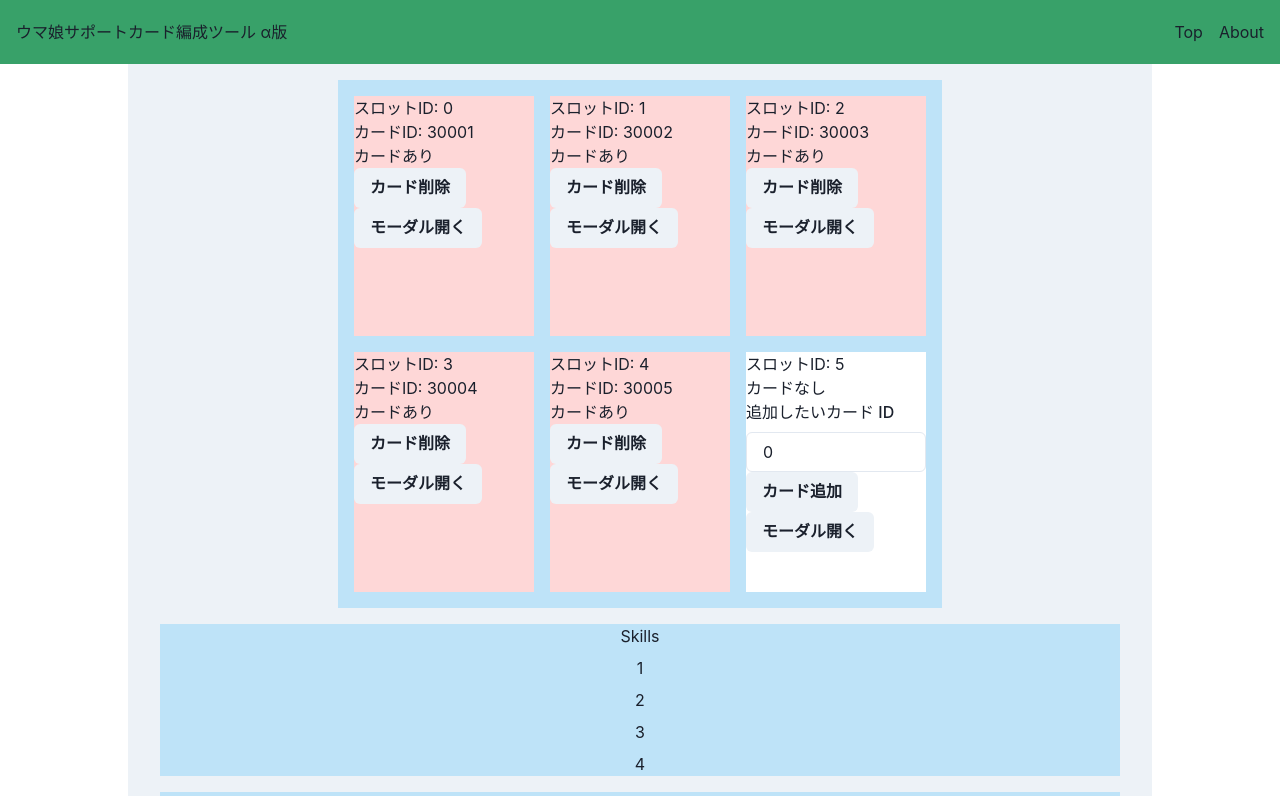
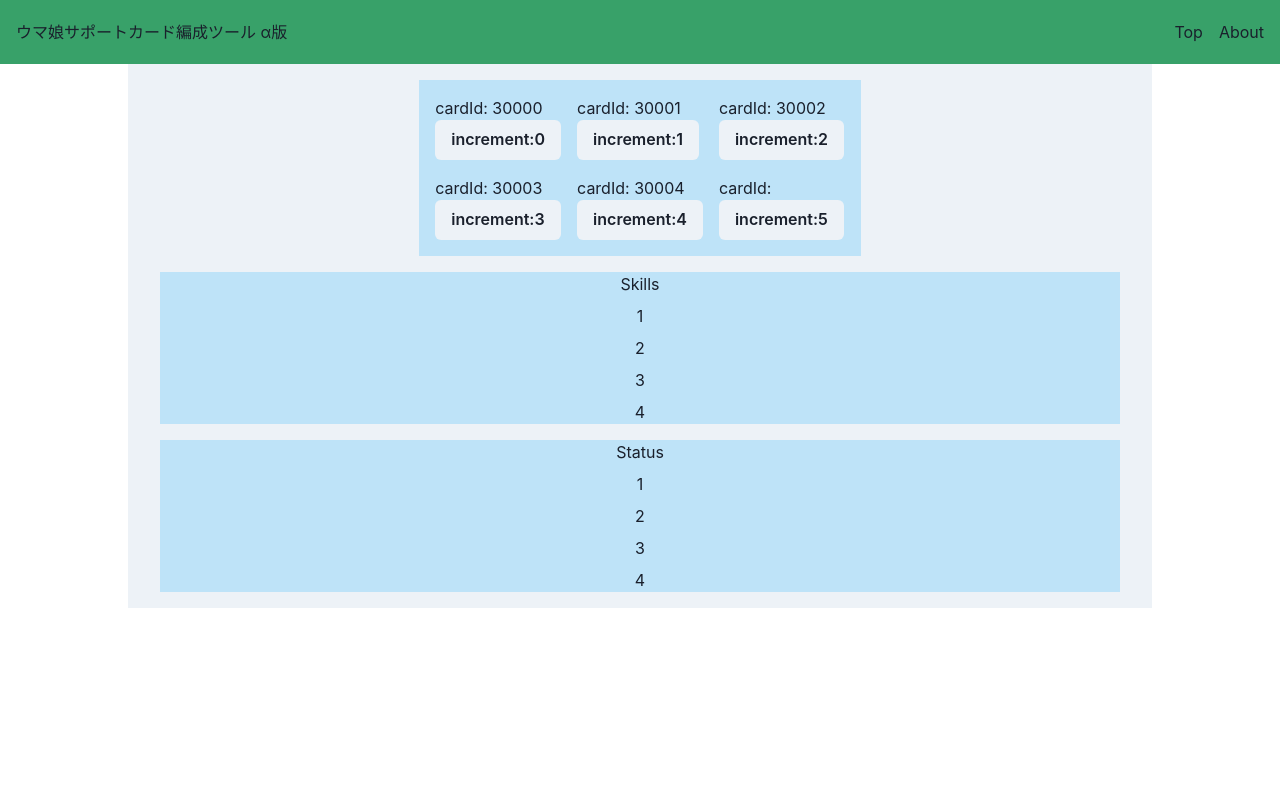
Before and after one commit to y4shiro/uma-card-deck-tools, a Next.js app: page / in a window 1280 px wide. Shown: the top 796 px of the page. Built offline with nearby package versions, Linux system fonts and the light colour scheme; no server answers; the database is empty.

Commit message:
feat: cardDeckSlice を作成し、初期値に cardSlot を 6 つ持つ配列を定義した。また、removeCard reducer を新たに定義し、任意のカードスロットのカードを削除可能にした

```diff
--- a/src/app/store.ts
+++ b/src/app/store.ts
@@ -1,7 +1,7 @@
 import { configureStore } from '@reduxjs/toolkit';
-import testReducer from '../features/Test/testSlice';
+import cardDeckReducer from '../features/Support/CardDeck/cardDeckSlice';
 
-export const store = configureStore({ reducer: { test: testReducer } });
+export const store = configureStore({ reducer: { cardDeck: cardDeckReducer } });
 
 export type RootState = ReturnType<typeof store.getState>;
 export type AppDispatch = typeof store.dispatch;
--- /dev/null
+++ b/src/features/Support/CardDeck/cardDeckSlice.ts
@@ -0,0 +1,28 @@
+import { createSlice } from '@reduxjs/toolkit';
+import type { PayloadAction } from '@reduxjs/toolkit';
+import { RootState } from '@/app/store';
+
+export type SlotId = 0 | 1 | 2 | 3 | 4 | 5;
+type cardSlotType = { slotId: SlotId; cardId: number | null };
+
+const initialState: cardSlotType[] = [
+  { slotId: 0, cardId: 30000 },
+  { slotId: 1, cardId: 30001 },
+  { slotId: 2, cardId: 30002 },
+  { slotId: 3, cardId: 30003 },
+  { slotId: 4, cardId: 30004 },
+  { slotId: 5, cardId: null },
+];
+export const cardDeckSlice = createSlice({
+  name: 'cardDeck',
+  initialState,
+  reducers: {
+    removeCard: (state, action: PayloadAction<{ slotId: SlotId }>) => {
+      state[action.payload.slotId] = { slotId: action.payload.slotId, cardId: null };
+    },
+  },
+});
+
+export const { removeCard } = cardDeckSlice.actions;
+// export const selectDeck = (state: RootState) => state.cardDeck;
+export default cardDeckSlice.reducer;
--- a/src/features/Support/CardDeck/index.tsx
+++ b/src/features/Support/CardDeck/index.tsx
@@ -1,84 +1,27 @@
-import { Box, Grid, useDisclosure } from '@chakra-ui/react';
-import { Reducer, useEffect, useReducer, useState } from 'react';
+import { Box, Button, Grid, Text } from '@chakra-ui/react';
+import { useDispatch, useSelector } from 'react-redux';
 
-import CardSelectModal from './CardSelectModal';
-import CardSlot from './CardSlot';
-import type { CardType } from '@/types/cards';
-import { supabase } from '@/utils/supabaseClient';
-
-export type SlotIdType = 0 | 1 | 2 | 3 | 4 | 5;
-type CardSlotStoreType = { slotId: SlotIdType; cardId: number | null };
-const initCardDeckState: CardSlotStoreType[] = [
-  { slotId: 0, cardId: 30001 },
-  { slotId: 1, cardId: 30002 },
-  { slotId: 2, cardId: 30003 },
-  { slotId: 3, cardId: 30004 },
-  { slotId: 4, cardId: 30005 },
-  { slotId: 5, cardId: null },
-];
-
-export type ActionType =
-  | { type: 'addCard'; payload: { slotId: SlotIdType; cardId: number } }
-  | { type: 'removeCard'; payload: { slotId: SlotIdType } };
-
-const reducer: Reducer<CardSlotStoreType[], ActionType> = (state, action) => {
-  switch (action.type) {
-    case 'addCard':
-      return state.map((cardSlot) => {
-        if (cardSlot.slotId === action.payload.slotId) cardSlot.cardId = action.payload.cardId;
-        return cardSlot;
-      });
-    case 'removeCard':
-      return state.map((cardSlot) => {
-        if (cardSlot.slotId === action.payload.slotId) cardSlot.cardId = null;
-        return cardSlot;
-      });
-    default:
-      return state;
-  }
-};
+import { removeCard, SlotId } from './cardDeckSlice';
+import { RootState } from '@/app/store';
 
 const CardDeck = (): JSX.Element => {
-  const { isOpen, onOpen, onClose } = useDisclosure();
-  const [cards, setCards] = useState<CardType[]>();
-  const [deck, dispatch] = useReducer(reducer, initCardDeckState);
-  const [openSlotId, setOpenSlotId] = useState<SlotIdType | null>(null);
+  const deck = useSelector((state: RootState) => state.cardDeck);
+  const dispatch = useDispatch();
 
-  useEffect(() => {
-    const getCards = async () => {
-      try {
-        const { data, error } = await supabase.from('view_cards_json').select('*');
-        setCards(data);
-      } catch (error) {
-        console.log(error);
-      }
-    };
-
-    getCards();
-  }, []);
+  const removeHandler = (slotId: SlotId) => {
+    dispatch(removeCard({ slotId }));
+  };
 
   return (
     <Box bgColor='blue.100'>
       <Grid w='100%' h='100%' p='4' gap='4' templateColumns='repeat(3, 1fr)'>
-        {deck.map((value, key) => (
-          <CardSlot
-            slotId={value.slotId}
-            cardId={value.cardId}
-            dispatch={dispatch}
-            onOpen={onOpen}
-            setOpenSlotId={setOpenSlotId}
-            key={key}
-          />
+        {deck.map((d, index) => (
+          <Box w='100%' h='100%' key={index}>
+            <Text>cardId: {d.cardId}</Text>
+            <Button onClick={() => removeHandler(d.slotId)}>increment:{index}</Button>
+          </Box>
         ))}
       </Grid>
-
-      <CardSelectModal
-        cards={cards}
-        isOpen={isOpen}
-        onClose={onClose}
-        openSlotId={openSlotId}
-        setOpenSlotId={setOpenSlotId}
-      />
     </Box>
   );
 };
--- a/src/features/Test/index.tsx
+++ /dev/null
@@ -1,19 +0,0 @@
-import React from 'react';
-import { useDispatch, useSelector } from 'react-redux';
-
-import { switchFlag } from './testSlice';
-import type { RootState } from '@/app/store';
-
-const Test = () => {
-  const flag = useSelector((state: RootState) => state.test.flag);
-  const dispatch = useDispatch();
-
-  return (
-    <div>
-      <p>flag: {`${flag}`}</p>
-      <button onClick={() => dispatch(switchFlag())}>switch flag</button>
-    </div>
-  );
-};
-
-export default Test;
--- a/src/features/Test/testSlice.ts
+++ /dev/null
@@ -1,29 +0,0 @@
-import { createSlice } from '@reduxjs/toolkit';
-import { RootState } from './../../app/store';
-
-type testState = {
-  flag: boolean;
-  count: number;
-};
-
-const initialState: testState = {
-  flag: false,
-  count: 0,
-};
-
-export const testSlice = createSlice({
-  name: 'test',
-  initialState,
-  reducers: {
-    incrementCount: (state) => {
-      state.count += 1;
-    },
-    switchFlag: (state) => {
-      state.flag = !state.flag;
-    },
-  },
-});
-
-export const { incrementCount, switchFlag } = testSlice.actions;
-export const selectFlag = (state: RootState) => state.test.flag;
-export default testSlice.reducer;
--- a/src/pages/index.tsx
+++ b/src/pages/index.tsx
@@ -3,7 +3,6 @@ import type { NextPageWithLayout } from 'next';
 import Head from 'next/head';
 
 import Support from '@/features/Support';
-import Test from '@/features/Test';
 import { Layout } from '@/layouts/Layout';
 
 const Home: NextPageWithLayout = () => (
@@ -17,7 +16,6 @@ const Home: NextPageWithLayout = () => (
     <Container as='main' maxW='container.lg' bgColor='gray.100'>
       <VStack p='4'>
         <Support />
-        <Test />
       </VStack>
     </Container>
   </div>
```
